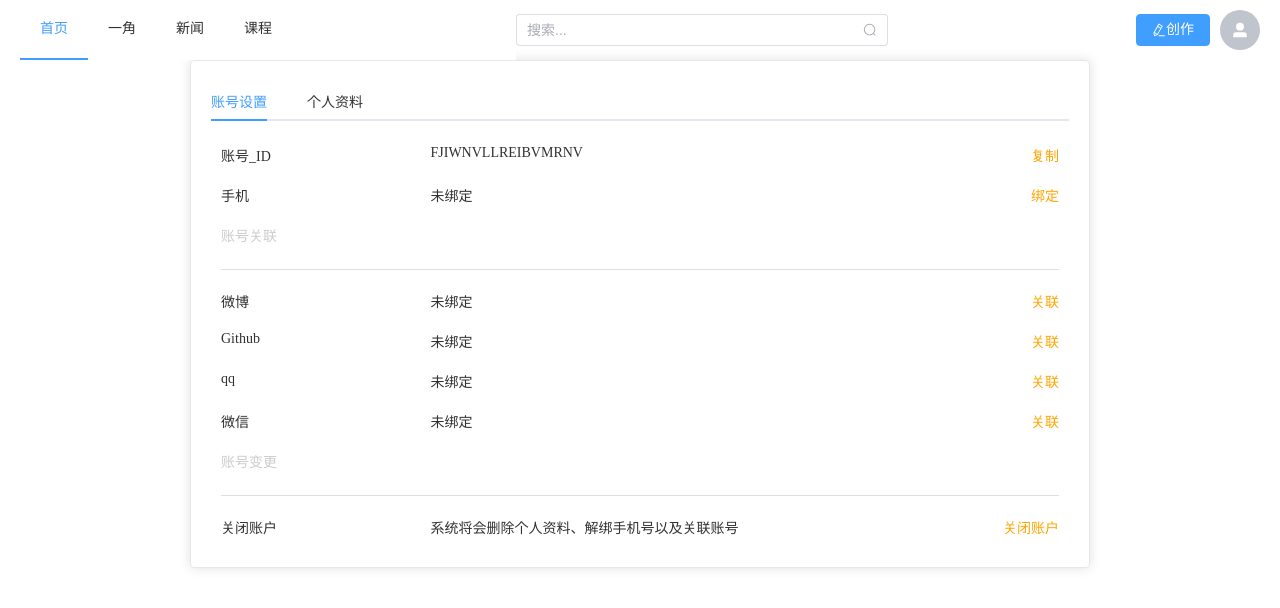
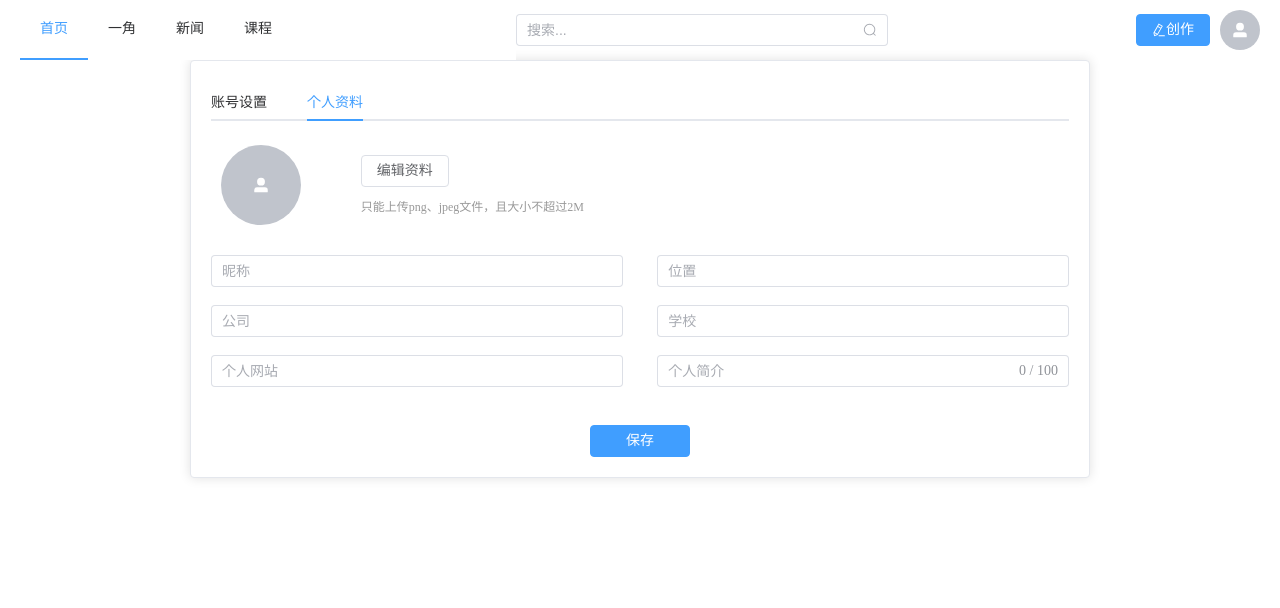
Before and after one commit to 410983459/find-project, a Vue app: page /#/setting in a window 1280 px wide. Shown: the top 608 px of the page. Built offline with nearby package versions, Linux system fonts and the light colour scheme; what @kangc/v-md-editor would draw is missing.

Commit message:
feat：添加设置-个人信息设置模块

```diff
--- a/src/assets/css/reset.css
+++ b/src/assets/css/reset.css
@@ -279,7 +279,33 @@ a:hover img {
 .pb-4 {
   padding-bottom: 20px;
 }
+.pa-6 {
+  padding: 30px;
+}
 
+.px-6 {
+  padding: 30px 0;
+}
+
+.py-6 {
+  padding: 0 30px;
+}
+
+.pt-6 {
+  padding-top: 30px;
+}
+
+.pr-6 {
+  padding-right: 30px;
+}
+
+.pl-6 {
+  padding-left: 30px;
+}
+
+.pb-6 {
+  padding-bottom: 30px;
+}
 .ma-0 {
   margin: 0;
 }
--- a/src/components/settingInfo/accountSettings.vue
+++ b/src/components/settingInfo/accountSettings.vue
@@ -2,8 +2,8 @@
  * @Author: ZhouCong
  * @Date: 2022-03-04 16:55:42
  * @LastEditors: ZhouCong
- * @LastEditTime: 2022-03-28 17:09:29
- * @Description: file content
+ * @LastEditTime: 2022-03-28 17:35:47
+ * @Description: 账号设置
  * @FilePath: \find-project\src\components\settingInfo\accountSettings.vue
 -->
 <template>
--- /dev/null
+++ b/src/components/settingInfo/personalInfo.vue
@@ -0,0 +1,69 @@
+<!--
+ * @Author: ZhouCong
+ * @Date: 2022-03-28 17:12:34
+ * @LastEditors: ZhouCong
+ * @LastEditTime: 2022-03-28 20:27:53
+ * @Description: 个人设置
+ * @FilePath: \find-project\src\components\settingInfo\personalInfo.vue
+-->
+<template>
+  <div class="personalInfo">
+    <!-- 头像 -->
+    <el-row class="pb-6 pa-2 d-flex ai-c">
+      <el-col :span="4">
+        <div class="demo-basic--circle">
+          <div class="block">
+            <el-avatar :size="80" :icon="UserFilled"></el-avatar>
+          </div>
+        </div>
+      </el-col>
+      <el-col :span="8">
+        <el-button plain>编辑资料</el-button>
+        <p class="c-999 fs-12 mt-2">只能上传png、jpeg文件，且大小不超过2M</p>
+      </el-col>
+    </el-row>
+    <el-form class="personalInfoFrom d-flex" :model="formInline">
+      <!-- 个人信息 -->
+      <el-form-item v-for="item in personalInfo" :key="item.key">
+        <el-input
+          v-model="formData[item.key]"
+          :placeholder="item.label"
+          show-word-limit
+          :maxlength="item.limit"
+        ></el-input>
+      </el-form-item>
+    </el-form>
+    <div class="btn ta-c mt-4">
+      <el-button type="primary" style="width:100px" @click="onSubmit">保存</el-button>
+    </div>
+  </div>
+</template>
+<script lang="ts">
+import { defineComponent, reactive } from "vue";
+import { personalInfo } from "@/views/settingInfo/pageConfig";
+import { UserFilled } from "@element-plus/icons-vue";
+
+export default defineComponent({
+  components: {},
+  setup() {
+    const state = reactive({
+      formData: {},
+      personalInfo,
+      activeName: "first",
+    });
+    return { ...state, UserFilled };
+  },
+});
+</script>
+<style lang="less">
+.personalInfo {
+  .personalInfoFrom {
+    flex-wrap: wrap;
+    justify-content: space-between;
+    .el-form-item {
+      width: 48%;
+      display: inline-block;
+    }
+  }
+}
+</style>
--- a/src/components/settingInfo/settingInfoFrom.vue
+++ b/src/components/settingInfo/settingInfoFrom.vue
@@ -2,7 +2,7 @@
  * @Author: ZhouCong
  * @Date: 2022-03-04 16:55:42
  * @LastEditors: ZhouCong
- * @LastEditTime: 2022-03-28 16:23:51
+ * @LastEditTime: 2022-03-28 17:16:41
  * @Description: file content
  * @FilePath: \find-project\src\components\settingInfo\settingInfoFrom.vue
 -->
@@ -19,30 +19,7 @@
             <accountSettings></accountSettings>
           </el-tab-pane>
           <el-tab-pane label="个人资料" name="second">
-            <el-form
-              :inline="true"
-              :model="formInline"
-              class="demo-form-inline"
-            >
-              <el-form-item label="Approved by">
-                <el-input
-                  v-model="formInline.user"
-                  placeholder="Approved by"
-                ></el-input>
-              </el-form-item>
-              <el-form-item label="Activity zone">
-                <el-select
-                  v-model="formInline.region"
-                  placeholder="Activity zone"
-                >
-                  <el-option label="Zone one" value="shanghai"></el-option>
-                  <el-option label="Zone two" value="beijing"></el-option>
-                </el-select>
-              </el-form-item>
-              <el-form-item>
-                <el-button type="primary" @click="onSubmit">Query</el-button>
-              </el-form-item>
-            </el-form>
+            <personalInfo></personalInfo>
           </el-tab-pane>
         </el-tabs>
       </div>
@@ -52,17 +29,13 @@
 <script lang="ts">
 import { defineComponent, reactive } from "vue";
 import accountSettings from "./accountSettings.vue";
+import personalInfo from "./personalInfo.vue";
 
 export default defineComponent({
-  components: { accountSettings },
+  components: { accountSettings, personalInfo },
   setup() {
     const state = reactive({
-      activeName: "first",
-      formInline: {
-        user: "",
-        region: "",
-        activeName: "first",
-      },
+      activeName: "second",
     });
     const onSubmit = () => {
       console.log("submit!");
--- a/src/views/settingInfo/pageConfig.ts
+++ b/src/views/settingInfo/pageConfig.ts
@@ -2,11 +2,11 @@
  * @Author: ZhouCong
  * @Date: 2022-03-28 16:28:33
  * @LastEditors: ZhouCong
- * @LastEditTime: 2022-03-28 17:02:51
+ * @LastEditTime: 2022-03-28 19:42:46
  * @Description: file content
  * @FilePath: \find-project\src\views\settingInfo\pageConfig.ts
  */
-import { ListInfo } from '@/interface/basic'
+import { ListInfo, PersonalInfo } from '@/interface/basic'
 export const listInfo: ListInfo[] = [
     {
         label: '账号_ID',
@@ -53,3 +53,30 @@ export const listInfo: ListInfo[] = [
         init: '系统将会删除个人资料、解绑手机号以及关联账号'
     },
 ]
+export const personalInfo: PersonalInfo[] = [
+    {
+        label: '昵称',
+        key: 'nickname',
+    },
+    {
+        label: '位置',
+        key: 'address',
+    },
+    {
+        label: '公司',
+        key: 'company',
+    },
+    {
+        label: '学校',
+        key: 'school',
+    },
+    {
+        label: '个人网站',
+        key: 'personalWeb',
+    },
+    {
+        label: '个人简介',
+        key: 'personalIntroduction',
+        limit:100
+    },
+]
```
Also changed, not shown: src/interface/basic.ts (+12 -8 lines).
